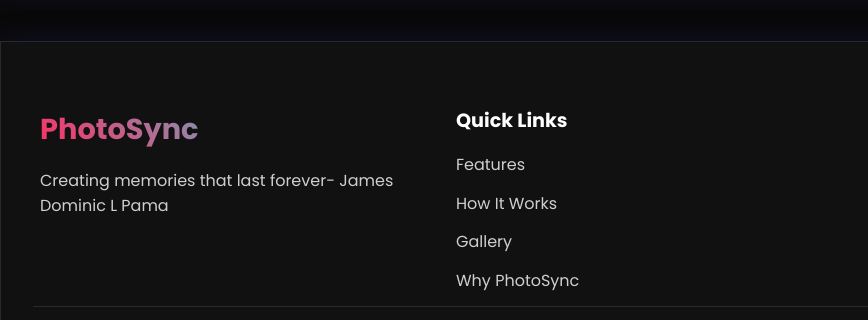
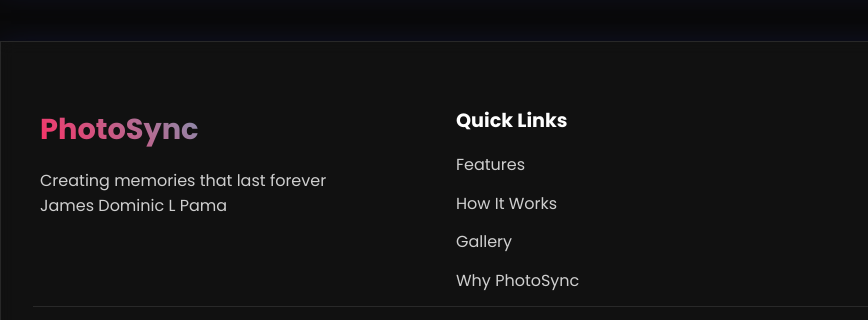
Before and after one commit to zehfury/PhotoSync, a plain HTML site: page index.html in a window 1280 px wide. Shown: the part 4163-4483 px from the top of the page, 0-868 px from the left. Drawn offline with nearby package versions, Linux system fonts and the light colour scheme.

Commit message:
Update index.html

```diff
--- a/index.html
+++ b/index.html
@@ -200,7 +200,9 @@
         <div class="footer-content">
             <div class="footer-section">
                 <h3>PhotoSync</h3>
-                <p>Creating memories that last forever- James Dominic L Pama</p>
+                <p>Creating memories that last forever</p>
+                <p>James Dominic L Pama</p>
+
             </div>
             <div class="footer-section">
                 <h4>Quick Links</h4>
```
